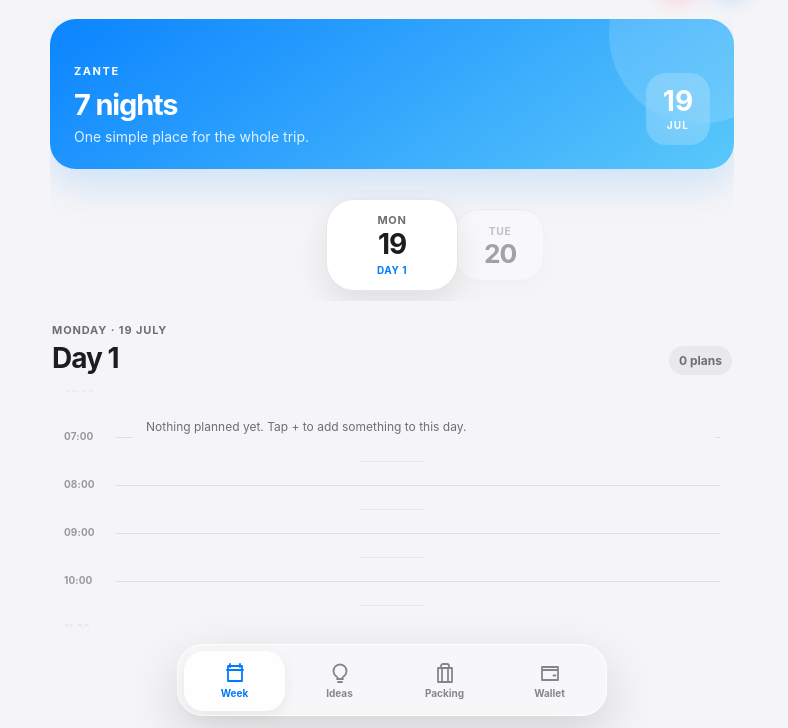
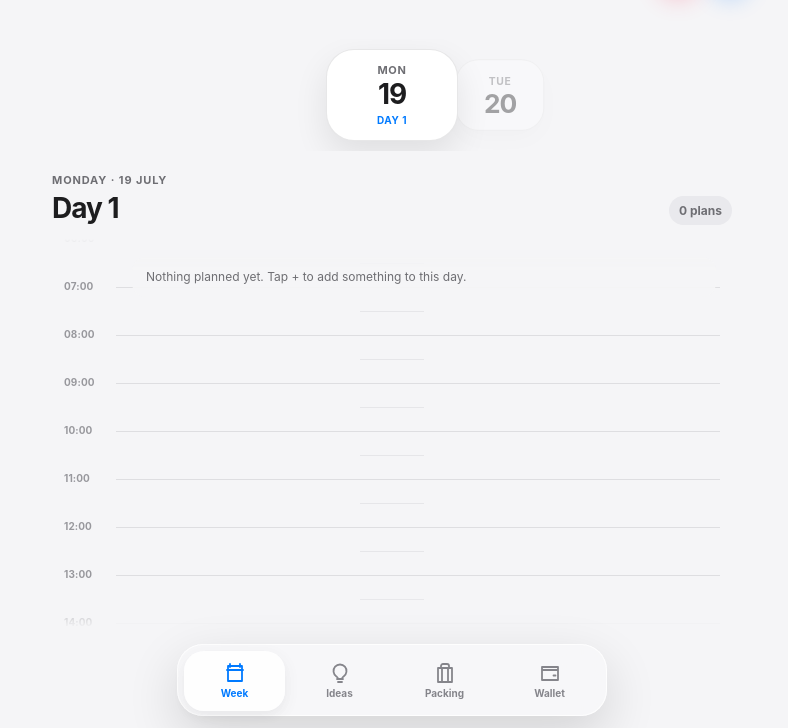
Before and after one commit to Gonebreazy2206/Zante-2027, a website: page index.html in a window 1280 px wide. Shown: the part 72-800 px from the top of the page, without its empty margins (248-1036 px from the left). Drawn offline with Linux system fonts and the light colour scheme.

Commit message:
Remove trip hero card

```diff
--- a/index.html
+++ b/index.html
@@ -30,15 +30,6 @@
 
     <main>
       <section class="view active" id="weekView">
-        <section class="trip-card">
-          <div>
-            <span class="trip-kicker">ZANTE</span>
-            <strong>7 nights</strong>
-            <p>One simple place for the whole trip.</p>
-          </div>
-          <div class="trip-date"><span>19</span><small>JUL</small></div>
-        </section>
-
         <div class="day-strip" id="dayStrip" aria-label="Trip days"></div>
 
         <div class="day-heading">
```
